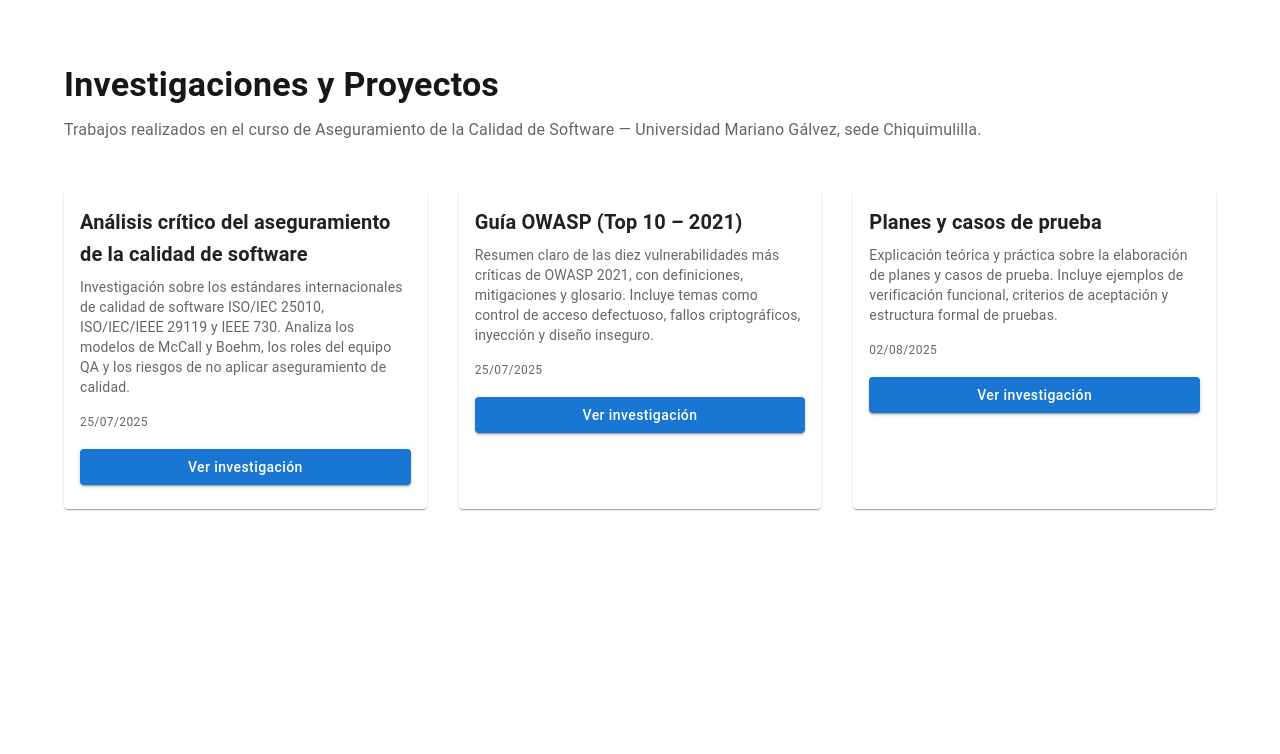
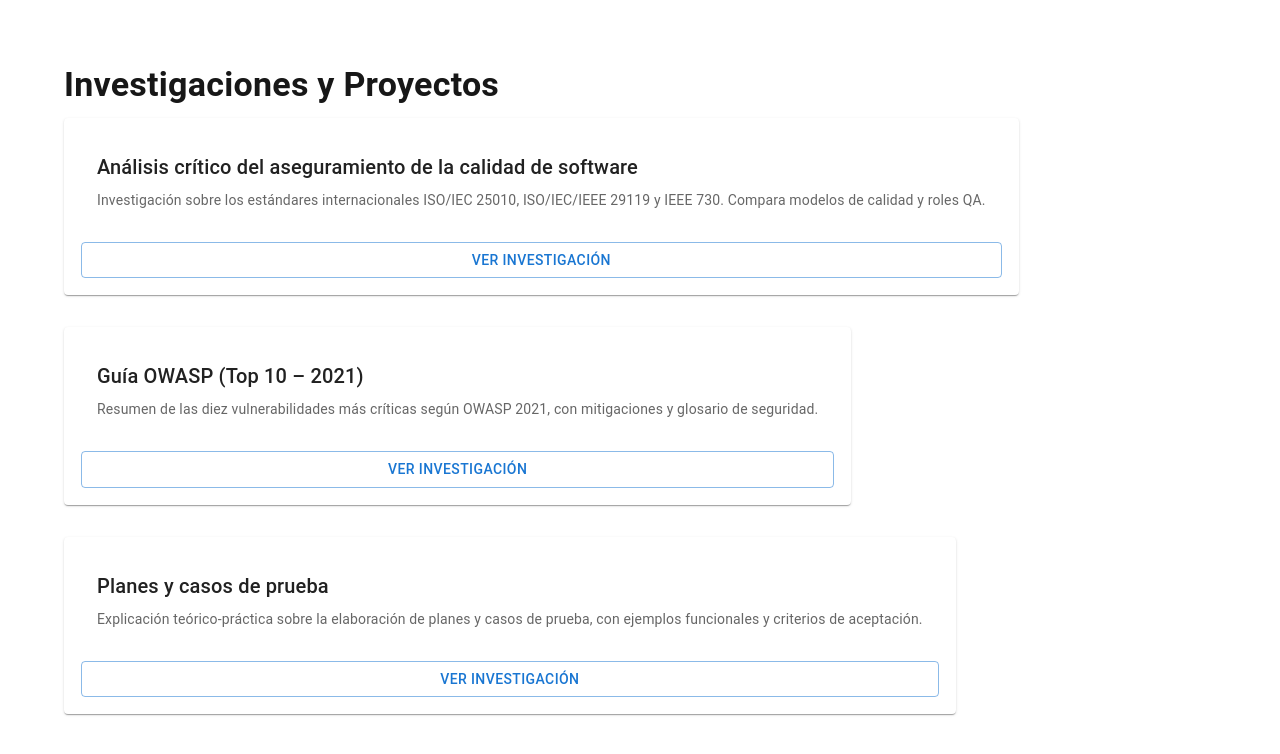
Before and after one commit to ortega0903/portafolio, a Next.js app: page /proyectos in a window 1280 px wide. Shown: the top 754 px of the page. Built offline with nearby package versions, Linux system fonts and the light colour scheme.

Commit message:
Update site

```diff
--- a/src/app/proyectos/page.tsx
+++ b/src/app/proyectos/page.tsx
@@ -1,111 +1,75 @@
-'use client';
+"use client";
 
-import React from 'react';
-import {
-  Container,
-  Card,
-  CardContent,
-  Typography,
-  Button,
-  Box,
-} from '@mui/material';
-import Link from 'next/link';
+import { Container, Grid, Card, CardContent, Typography, Button } from "@mui/material";
+import Link from "next/link";
 
-const researchProjects = [
+export default function ProyectosPage() {
+  const proyectos = [
     {
-    id: 'aseguramiento-calidad',
-    title: 'Análisis crítico del aseguramiento de la calidad de software',
-    description: 'Investigación sobre los estándares internacionales de calidad de software ISO/IEC 25010, ISO/IEC/IEEE 29119 y IEEE 730. Analiza los modelos de McCall y Boehm, los roles del equipo QA y los riesgos de no aplicar aseguramiento de calidad.',
-    date: '25/07/2025',
-    route: '/investigaciones/aseguramiento-calidad',
+      id: 1,
+      titulo: "Análisis crítico del aseguramiento de la calidad de software",
+      descripcion:
+        "Investigación sobre los estándares internacionales ISO/IEC 25010, ISO/IEC/IEEE 29119 y IEEE 730. Compara modelos de calidad y roles QA.",
+      enlace: "/investigaciones/aseguramiento-calidad",
     },
     {
-    id: 'guia-owasp',
-    title: 'Guía OWASP (Top 10 – 2021)',
-    description: 'Resumen claro de las diez vulnerabilidades más críticas de OWASP 2021, con definiciones, mitigaciones y glosario. Incluye temas como control de acceso defectuoso, fallos criptográficos, inyección y diseño inseguro.',
-    date: '25/07/2025',
-    route: '/investigaciones/guia-owasp',
+      id: 2,
+      titulo: "Guía OWASP (Top 10 – 2021)",
+      descripcion:
+        "Resumen de las diez vulnerabilidades más críticas según OWASP 2021, con mitigaciones y glosario de seguridad.",
+      enlace: "/investigaciones/guia-owasp",
     },
     {
-    id: 'planes-casos-prueba',
-    title: 'Planes y casos de prueba',
-    description: 'Explicación teórica y práctica sobre la elaboración de planes y casos de prueba. Incluye ejemplos de verificación funcional, criterios de aceptación y estructura formal de pruebas.',
-    date: '02/08/2025',
-    route: '/investigaciones/planes-casos-prueba',
+      id: 3,
+      titulo: "Planes y casos de prueba",
+      descripcion:
+        "Explicación teórico-práctica sobre la elaboración de planes y casos de prueba, con ejemplos funcionales y criterios de aceptación.",
+      enlace: "/investigaciones/planes-casos-prueba",
     },
   ];
 
-export default function ProyectosPage() {
   return (
-    <Container maxWidth="lg" sx={{ py: 8 }}>
-      <Box sx={{ mb: 6 }}>
+    <Container sx={{ py: 8 }}>
       <Typography variant="h4" fontWeight="bold" gutterBottom>
         Investigaciones y Proyectos
       </Typography>
-        <Typography variant="body1" color="text.secondary">
-          Trabajos realizados en el curso de Aseguramiento de la Calidad de Software — Universidad Mariano Gálvez, sede Chiquimulilla.
-        </Typography>
-      </Box>
 
-      <Box
+      <Grid container spacing={4}>
+        {proyectos.map((proyecto) => (
+          <Grid item xs={12} sm={6} md={4} key={proyecto.id}>
+            <Card
               sx={{
-          display: 'grid',
-          gridTemplateColumns: {
-            xs: '1fr',
-            sm: '1fr 1fr',
-            md: '1fr 1fr 1fr'
-          },
-          gap: 4
+                height: "100%",
+                display: "flex",
+                flexDirection: "column",
+                justifyContent: "space-between",
+                bgcolor: "background.paper",
+                p: 2,
+                border: "1px solid rgba(255,255,255,0.08)",
+                transition: "transform 0.3s ease",
+                "&:hover": { transform: "translateY(-4px)" },
               }}
             >
-        {researchProjects.map((project) => (
-          <Card
-            key={project.id}
-            sx={{
-              height: '100%',
-              display: 'flex',
-              flexDirection: 'column',
-              transition: 'all 0.3s ease-in-out',
-              '&:hover': {
-                transform: 'translateY(-4px)',
-                boxShadow: (theme) =>
-                  theme.palette.mode === 'dark'
-                    ? '0 8px 25px rgba(0, 0, 0, 0.5)'
-                    : '0 8px 25px rgba(0, 0, 0, 0.1)',
-              },
-            }}
-          >
-            <CardContent sx={{ flexGrow: 1 }}>
-              <Typography variant="h6" gutterBottom sx={{ fontWeight: 600 }}>
-                {project.title}
+              <CardContent>
+                <Typography variant="h6" gutterBottom>
+                  {proyecto.titulo}
                 </Typography>
-
-              <Typography variant="body2" color="text.secondary" paragraph>
-                {project.description}
+                <Typography variant="body2" color="text.secondary">
+                  {proyecto.descripcion}
                 </Typography>
-
-              <Typography variant="caption" color="text.secondary" display="block" sx={{ mb: 2 }}>
-                {project.date}
-              </Typography>
-
+              </CardContent>
               <Button
                 component={Link}
-                href={project.route}
-                variant="contained"
-                color="primary"
-                fullWidth
-                sx={{
-                  mt: 'auto',
-                  textTransform: 'none',
-                  fontWeight: 500,
-                }}
+                href={proyecto.enlace}
+                variant="outlined"
+                sx={{ mt: 2 }}
               >
                 Ver investigación
               </Button>
-            </CardContent>
             </Card>
+          </Grid>
         ))}
-      </Box>
+      </Grid>
     </Container>
   );
 }
```
Lines whose indentation alone changed are shown as unchanged.
